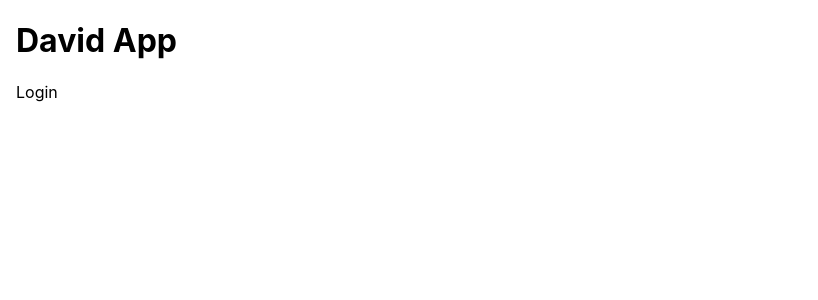
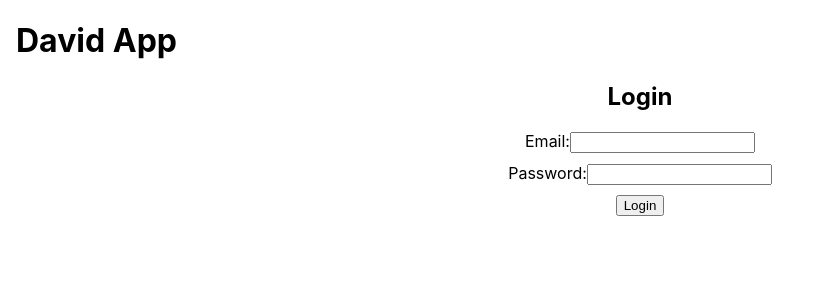
Before and after one commit to davidsed9/capacitor-app, a React (Create React App) app: page / in a window 1280 px wide. Shown: the top 300 px of the page, without its empty margins (0-818 px from the left). Built offline with nearby package versions, Linux system fonts and the light colour scheme.

Commit message:
adding capacitor

```diff
--- a/package.json
+++ b/package.json
@@ -3,6 +3,9 @@
   "version": "0.1.0",
   "private": true,
   "dependencies": {
+    "@capacitor/android": "^4.8.0",
+    "@capacitor/core": "^4.8.0",
+    "@capacitor/ios": "^4.8.0",
     "@testing-library/jest-dom": "^5.16.5",
     "@testing-library/react": "^13.4.0",
     "@testing-library/user-event": "^13.5.0",
@@ -40,5 +43,8 @@
       "last 1 firefox version",
       "last 1 safari version"
     ]
+  },
+  "devDependencies": {
+    "@capacitor/cli": "^4.8.0"
   }
 }
--- a/src/index.tsx
+++ b/src/index.tsx
@@ -3,7 +3,7 @@ import ReactDOM from 'react-dom/client';
 import './index.css';
 import App from './App';
 import reportWebVitals from './reportWebVitals';
-import { BrowserRouter, Route, Routes } from 'react-router-dom';
+import { BrowserRouter, Link, Route, Routes } from 'react-router-dom';
 import Login from './routes/Login';
 import Dashboard from './routes/Dashboard';
 
@@ -17,6 +17,15 @@ root.render(
      <Route path='/' element={<App/>}>
       <Route path="" element={<Login/>}></Route>
       <Route path="/app/dashboard" element={<Dashboard/>}></Route>
+      <Route
+        path="*"
+        element={
+          <main style={{ padding : "1rem"}}>
+            <p>There's nothing here!</p>
+            <Link to="/">Back Home!</Link>
+          </main>
+        }
+      />
      </Route>
     </Routes>
     </BrowserRouter>
--- a/src/routes/Dashboard.tsx
+++ b/src/routes/Dashboard.tsx
@@ -1,7 +1,11 @@
+import { Link } from "react-router-dom";
+
+
 function Dashboard() {
     return(
         <>
-        Dashboard
+        <h2>Dashboard</h2>
+        <Link to='/'>Back to login</Link>
         </>
     )
 };
--- a/src/routes/Login.tsx
+++ b/src/routes/Login.tsx
@@ -1,9 +1,39 @@
+import { useState } from "react";
+import { useNavigate } from "react-router-dom";
+
 function Login() {
-    return(
-        <>
-        Login
-        </>
-    )
-};
+  const [loading, setLoading] = useState(false);
+  const navigate = useNavigate();
+
+  const onSubmit = (event: any) => {
+    setLoading(true);
+    event.preventDefault();
+
+    setTimeout(() => {
+      setLoading(false);
+      navigate("/app/dashboard");
+    }, 1500);
+  };
+  return (
+    <main style={{ textAlign: "center" }}>
+      <h2>Login</h2>
+      <form onSubmit={onSubmit}>
+        <div style={{display: "flex", flexDirection: "column", alignItems: "center", gap:"10px"}}>
+        <div>
+          <label>Email:</label>
+          <input type="text"></input>
+        </div>
+
+        <div>
+          <label>Password:</label>
+          <input type="password"></input>
+        </div>
+
+        {loading ? <div>Loading...</div> : <button type="submit">Login</button>}
+        </div>
+      </form>
+    </main>
+  );
+}
 
 export default Login;
```
Also changed, not shown: capacitor.config.ts (added, +10 -0 lines), 88 other files (tests, documents, lock files or other folders).
